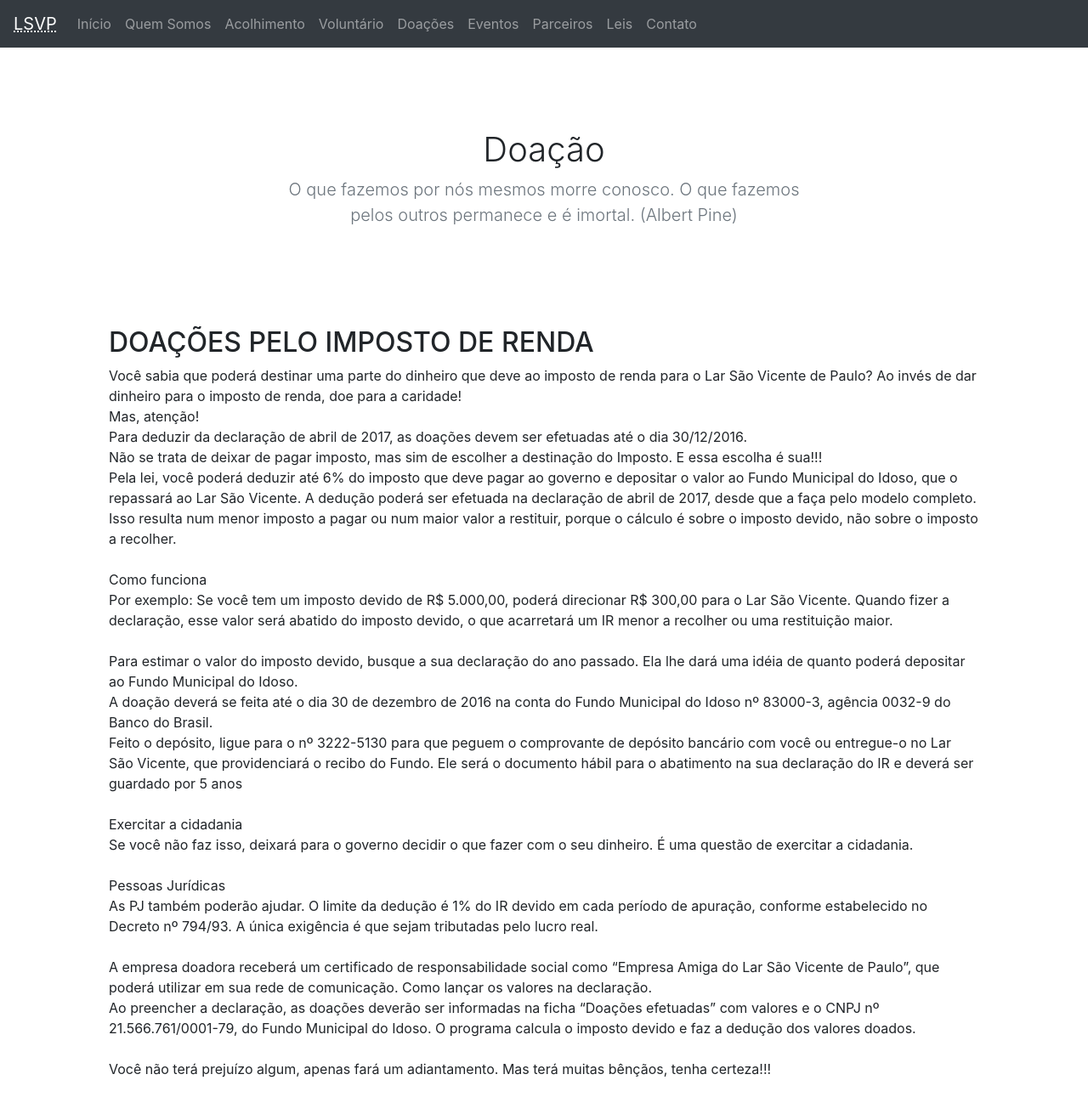
After one commit to GregMasterBr/larsaovicentedepaula.com.br, a PHP site: page /doacao in a window 1280 px wide. The commit adds this page. Shown: the top 1291 px of the page at 85% size. Run offline with PHP 8.4, Linux system fonts and the light colour scheme; some libraries are stand-ins or nearby versions.

Commit message:
Adicionei página doação e formatei a página leis

```diff
--- /dev/null
+++ b/css/doacao.css
@@ -0,0 +1,56 @@
+@charset "UTF-8";
+
+/*
+	Nome: Estilo site Lar São Vicente de Paula
+	Data: 16/02/2017
+	Descrição:  Versão inicial.
+	Versão: 0.1
+	Autor: Anne, Gregorio, Luan e Tamires
+	Autor URI:
+*/
+
+
+:root {
+  --jumbotron-padding-y: 3rem;
+}
+
+.jumbotron {
+  padding-top: var(--jumbotron-padding-y);
+  padding-bottom: var(--jumbotron-padding-y);
+  margin-bottom: 0;
+  background-color: #fff;
+}
+@media (min-width: 768px) {
+  .jumbotron {
+    padding-top: calc(var(--jumbotron-padding-y) * 2);
+    padding-bottom: calc(var(--jumbotron-padding-y) * 2);
+  }
+}
+
+.jumbotron p:last-child {
+  margin-bottom: 0;
+}
+
+.jumbotron-heading {
+  font-weight: 300;
+}
+
+.jumbotron .container {
+  max-width: 40rem;
+}
+
+footer {
+  padding-top: 3rem;
+  padding-bottom: 3rem;
+}
+
+footer p {
+  margin-bottom: .25rem;
+}
+
+.box-shadow { box-shadow: 0 .25rem .75rem rgba(0, 0, 0, .05); }
+
+	/*Ajuste texto doação*/
+.box {
+  margin: 20px 10%;
+}
--- /dev/null
+++ b/doacao/index.php
@@ -0,0 +1,71 @@
+<!DOCTYPE html>
+<html lang="pt-br">
+	<head>
+		<meta charset="utf-8" />
+		<meta name="viewport" content="width=device-width, initial-scale=1, shrink-to-fit=no">
+		<title>Doação Lar São Vicente de Paula::Sorocaba</title>
+		<meta name="description" content="Informações sobre Doação ao Lar São Vicente de Paula" />
+    <meta name="author" content="Anne, Gregório, Luan, Tamires" />
+    <meta name="keywords" content="Velhinhos, Lar São Vicente de Paula, Idosos, Sorocaba, Maior idade, Doação" />
+		<link rel="icon" type="image/png" href="../favicon.png" />
+		<link rel="stylesheet" href="https://maxcdn.bootstrapcdn.com/bootstrap/4.0.0/css/bootstrap.min.css" integrity="sha384-Gn5384xqQ1aoWXA+058RXPxPg6fy4IWvTNh0E263XmFcJlSAwiGgFAW/dAiS6JXm" crossorigin="anonymous">
+		<link rel="stylesheet" type="text/css" href="../css/estilo.css" />
+		<link rel="stylesheet" type="text/css" href="../css/doacao.css" />
+	</head>
+
+	<body>
+   	<?php
+   	include ('../includes/menu-principal.php');
+    ?>
+
+ 	<!--Album-->
+
+ 	<main role="main">
+
+      <section class="jumbotron text-center">
+        <div class="container">
+          <h1 class="jumbotron-heading">Doação</h1>
+          <p class="lead text-muted">O que fazemos por nós mesmos morre conosco. O que fazemos pelos outros permanece e é imortal. (Albert Pine)</p>
+        </div>
+      </section>
+
+    <div class="box">
+      <h2>DOAÇÕES PELO IMPOSTO DE RENDA</h2>
+      <p>Você sabia que poderá destinar uma parte do dinheiro que deve ao imposto de renda para o Lar São Vicente de Paulo?
+Ao invés de dar dinheiro para o imposto de renda, doe para a caridade!<br>
+Mas, atenção!<br>
+Para deduzir da declaração de abril de 2017, as doações devem ser efetuadas até o dia 30/12/2016.<br>
+Não se trata de deixar de pagar imposto, mas sim de escolher a destinação do Imposto. E essa escolha é sua!!! <br>
+Pela lei, você poderá deduzir até 6% do imposto que deve pagar ao governo e depositar o valor ao Fundo Municipal do Idoso, que o repassará ao Lar São Vicente. A dedução poderá ser efetuada na declaração de abril de 2017, desde que a faça pelo modelo completo. Isso resulta num menor imposto a pagar ou num maior valor a restituir, porque o cálculo é sobre o imposto devido, não sobre o imposto a recolher.<br>
+<br>
+Como funciona <br>
+Por exemplo: Se você tem um imposto devido de R$ 5.000,00, poderá direcionar R$ 300,00 para o Lar São Vicente. Quando fizer a declaração, esse valor será abatido do imposto devido, o que acarretará um IR menor a recolher ou uma restituição maior. <br>
+<br>
+Para estimar o valor do imposto devido, busque a sua declaração do ano passado. Ela lhe dará uma idéia de quanto poderá depositar ao Fundo Municipal do Idoso.<br>
+A doação deverá se feita até o dia 30 de dezembro de 2016 na conta do Fundo Municipal do Idoso nº 83000-3, agência 0032-9 do Banco do Brasil.<br>
+Feito o depósito, ligue para o nº 3222-5130 para que peguem o comprovante de depósito bancário com você ou entregue-o no Lar São Vicente, que providenciará o recibo do Fundo. Ele será o documento hábil para o abatimento na sua declaração do IR e deverá ser guardado por 5 anos<br>
+<br>
+Exercitar a cidadania<br>
+Se você não faz isso, deixará para o governo decidir o que fazer com o seu dinheiro. É uma questão de exercitar a cidadania.<br>
+<br>
+Pessoas Jurídicas<br>
+As PJ também poderão ajudar. O limite da dedução é 1% do IR devido em cada período de apuração, conforme estabelecido no Decreto nº 794/93. A única exigência é que sejam tributadas pelo lucro real.<br>
+<br>
+A empresa doadora receberá um certificado de responsabilidade social como “Empresa Amiga do Lar São Vicente de Paulo”, que poderá utilizar em sua rede de comunicação.
+Como lançar os valores na declaração.<br>
+Ao preencher a declaração, as doações deverão ser informadas na ficha “Doações efetuadas” com valores e o CNPJ nº 21.566.761/0001-79, do Fundo Municipal do Idoso. O programa calcula o imposto devido e faz a dedução dos valores doados.<br>
+<br>
+Você não terá prejuízo algum, apenas fará um adiantamento. Mas terá muitas bênçãos, tenha certeza!!!</p>
+    </div>
+
+
+ 	</main>
+
+    <!-- FOOTER -->
+    <?php
+       include('../includes/footer.html');
+    ?>
+  </body>
+
+
+</html>
--- a/includes/menu-principal.php
+++ b/includes/menu-principal.php
@@ -23,7 +23,7 @@
               <a class="nav-link" href="voluntario">Voluntário</a>
             </li>
             <li class="nav-item">
-              <a class="nav-link" href="#">Doações</a>
+              <a class="nav-link" href="doacao">Doações</a>
             </li>
             <li class="nav-item">
               <a class="nav-link" href="eventos">Eventos</a>
@@ -67,7 +67,7 @@
               <a class="nav-link" href="../voluntario">Voluntário</a>
             </li>
             <li class="nav-item">
-              <a class="nav-link" href="#">Doações</a>
+              <a class="nav-link" href="../doacao">Doações</a>
             </li>
             <li class="nav-item">
               <a class="nav-link" href="../eventos">Eventos</a>
```
Also changed, not shown: css/leis.css (added, +74 -0 lines), leis/index.php (+33 -8 lines), img/leis/maos.jpg (added).
